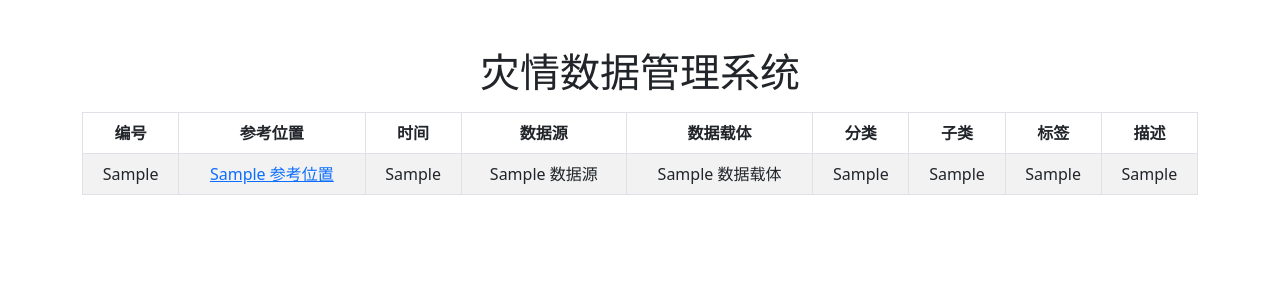
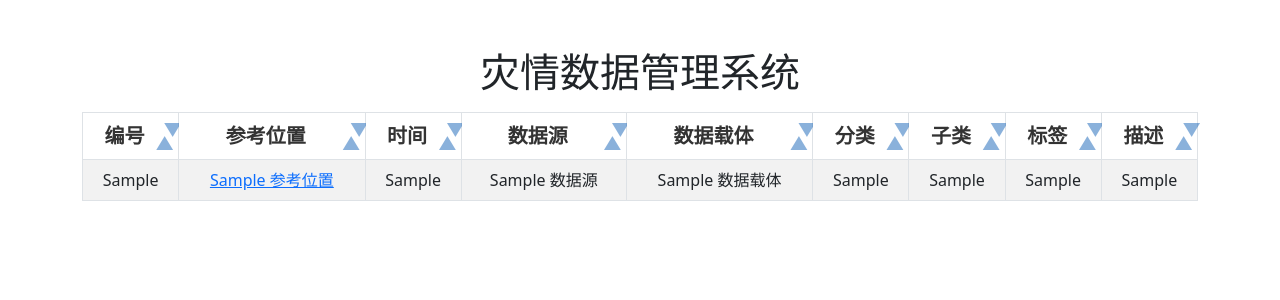
Before and after one commit to Dzkmobw/DisasterManagement, a Flask app: template templates/index.html in a window 1280 px wide. Shown: the top 300 px of the page. Run offline with Flask 3, Linux system fonts and the light colour scheme; the template is opened without the code that fills it: most values are stand-ins (such as "Sample title", 1, 10 or a date in 2020); parts of the project's set-up code (start-up, migrations or seed data) failed here and were passed over.

Commit message:
前端大改

```diff
--- a/templates/index.html
+++ b/templates/index.html
@@ -5,13 +5,100 @@
     <meta name="viewport" content="width=device-width, initial-scale=1.0">
     <title>灾情数据管理系统</title>
     <link href="https://cdn.jsdelivr.net/npm/bootstrap@5.3.0/dist/css/bootstrap.min.css" rel="stylesheet">
+    <style>
+        /* 表头样式 */
+        th.sortable {
+            position: relative;
+            padding-right: 20px; /* 为箭头预留空间 */
+            cursor: pointer;
+            font-size: 20px; /* 增大字体 */
+            color: #333;
+            text-align: center;
+            transform: rotate(0deg); /* 强制横向显示文字 */
+            white-space: nowrap; /* 防止文字换行 */
+        }
+
+        /* 上箭头 */
+        th.sortable::before {
+            content: "▲"; /* 上箭头 */
+            font-size: 18px;
+            color: rgba(22, 99, 183, 0.5); /* 半透明蓝色 */
+            position: absolute;
+            right: 4px;
+            top: 65%;
+            transform: translateY(-50%);
+        }
+
+        /* 下箭头 */
+        th.sortable::after {
+            content: "▼"; /* 下箭头 */
+            font-size: 18px;
+            color: rgba(22, 99, 183, 0.5); /* 半透明蓝色 */
+            position: absolute;
+            right: -4px;
+            top: 35%;
+            transform: translateY(-50%);
+        }
+
+        /* 高亮上箭头 */
+        th.sortable.asc::before {
+            color: #007bff; /* 高亮上箭头颜色 */
+            opacity: 1;
+        }
+
+        /* 高亮下箭头 */
+        th.sortable.desc::after {
+            color: #007bff; /* 高亮下箭头颜色 */
+            opacity: 1;
+        }
+    </style>
     <script>
-        function openMapWindow(location) {
-            // 生成百度地图的搜索链接
-            var url = "https://map.baidu.com/search/?querytype=s&wd=" + encodeURIComponent(location);
+        // 排序函数
+        function sortTable(n) {
+            var table, rows, switching, i, x, y, shouldSwitch, dir, switchcount = 0;
+            table = document.getElementById("dataTable");
+            switching = true;
+            dir = "asc"; // 默认升序
 
-            // 打开一个新窗口，设置窗口的宽度和高度
-            window.open(url, "_blank", "width=700,height=700,scrollbars=yes");
+            while (switching) {
+                switching = false;
+                rows = table.rows;
+
+                // 循环所有行
+                for (i = 1; i < rows.length - 1; i++) {
+                    shouldSwitch = false;
+                    x = rows[i].getElementsByTagName("TD")[n];
+                    y = rows[i + 1].getElementsByTagName("TD")[n];
+
+                    // 比较数据
+                    if (dir === "asc" && x.innerHTML.toLowerCase() > y.innerHTML.toLowerCase()) {
+                        shouldSwitch = true;
+                        break;
+                    } else if (dir === "desc" && x.innerHTML.toLowerCase() < y.innerHTML.toLowerCase()) {
+                        shouldSwitch = true;
+                        break;
+                    }
+                }
+
+                if (shouldSwitch) {
+                    rows[i].parentNode.insertBefore(rows[i + 1], rows[i]);
+                    switching = true;
+                    switchcount++;
+                } else if (switchcount === 0 && dir === "asc") {
+                    dir = "desc";
+                    switching = true;
+                }
+            }
+            updateArrows(n, dir);
+        }
+
+        // 更新箭头样式
+        function updateArrows(colIndex, direction) {
+            var headers = document.querySelectorAll("th.sortable");
+            headers.forEach(function(th, i) {
+                th.classList.remove("asc", "desc");
+                if (i === colIndex) th.classList.add(direction);
+            });
         }
     </script>
 </head>
@@ -19,18 +106,18 @@
     <div class="container mt-5">
         <h1 class="text-center">灾情数据管理系统</h1>
 
-        <table class="table table-striped table-bordered text-center mt-3">
+        <table id="dataTable" class="table table-striped table-bordered text-center mt-3">
             <thead>
                 <tr>
-                    <th>编号</th>
-                    <th>参考位置</th>
-                    <th>时间</th>
-                    <th>数据源</th>
-                    <th>数据载体</th>
-                    <th>分类</th>
-                    <th>子类</th>
-                    <th>标签</th>
-                    <th>描述</th>
+                    <th class="sortable" onclick="sortTable(0)">编号</th>
+                    <th class="sortable" onclick="sortTable(1)">参考位置</th>
+                    <th class="sortable" onclick="sortTable(2)">时间</th>
+                    <th class="sortable" onclick="sortTable(3)">数据源</th>
+                    <th class="sortable" onclick="sortTable(4)">数据载体</th>
+                    <th class="sortable" onclick="sortTable(5)">分类</th>
+                    <th class="sortable" onclick="sortTable(6)">子类</th>
+                    <th class="sortable" onclick="sortTable(7)">标签</th>
+                    <th class="sortable" onclick="sortTable(8)">描述</th>
                 </tr>
             </thead>
             <tbody>
```
